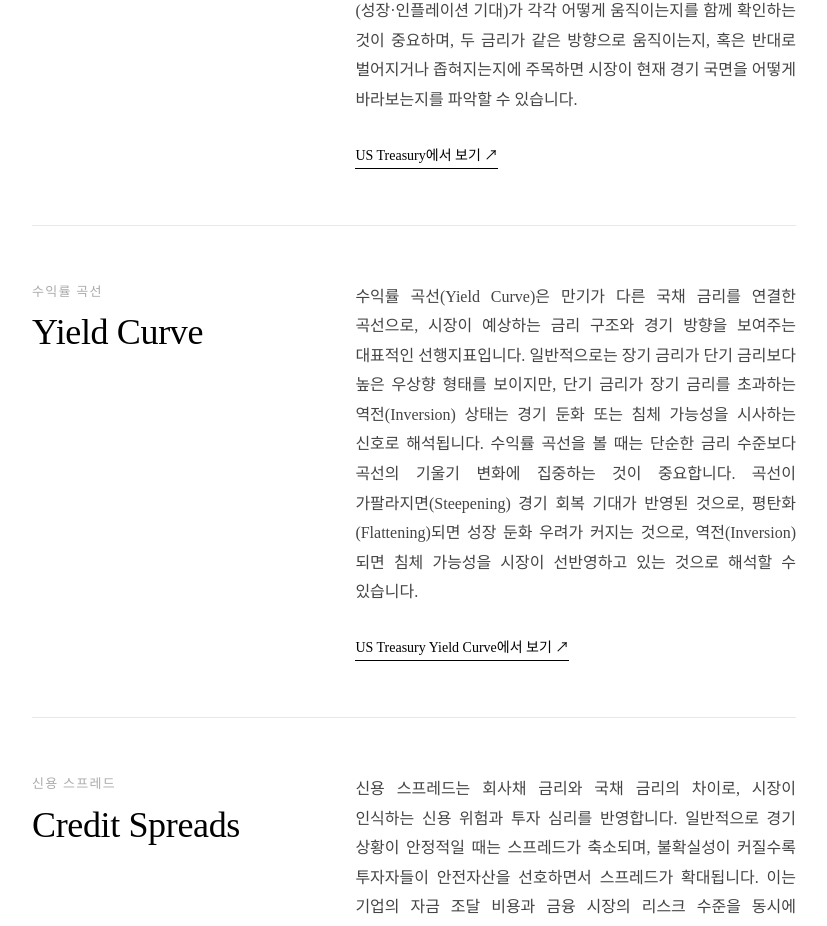
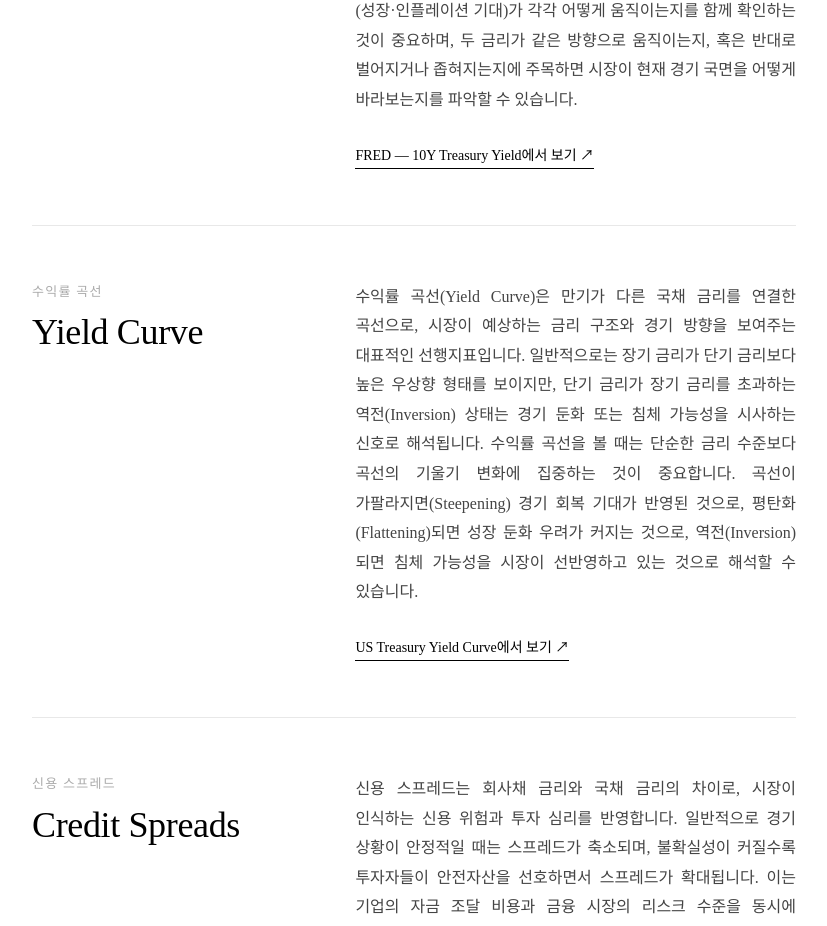
Before and after one commit to negamuster/yechanlee, a React (Vite) app: page /rates in a window 1280 px wide. Shown: the part 893-1819 px from the top of the page, without its empty margins (226-1053 px from the left). Built offline with nearby package versions, Linux system fonts and the light colour scheme.

Commit message:
bond page update

```diff
--- a/src/pages/02_BondMarket.tsx
+++ b/src/pages/02_BondMarket.tsx
@@ -6,8 +6,8 @@ const sections = [
     subtitle: '주요 금리',
     desc: '채권 시장의 핵심은 다양한 만기의 국채 금리입니다. 단기 금리는 중앙은행의 정책금리에 민감하게 반응하는 반면, 장기 금리는 인플레이션 기대와 경제 성장 전망을 반영합니다. 특히 2년물과 10년물 국채 금리는 시장에서 가장 널리 사용되는 기준 지표로, 두 금리의 차이(스프레드)는 경기 국면을 판단하는 데 중요한 신호로 활용됩니다. 데이터를 볼 때는 단기 금리(정책 기대)와 장기 금리(성장·인플레이션 기대)가 각각 어떻게 움직이는지를 함께 확인하는 것이 중요하며, 두 금리가 같은 방향으로 움직이는지, 혹은 반대로 벌어지거나 좁혀지는지에 주목하면 시장이 현재 경기 국면을 어떻게 바라보는지를 파악할 수 있습니다.',
     link: {
-      url: 'https://home.treasury.gov/resource-center/data-chart-center/interest-rates/TextView?type=daily_treasury_yield_curve&field_tdr_date_value_month=202504',
-      label: 'US Treasury에서 보기 ↗',
+      url: 'https://fred.stlouisfed.org/series/DGS10',
+      label: 'FRED — 10Y Treasury Yield에서 보기 ↗',
     },
   },
   {
```
